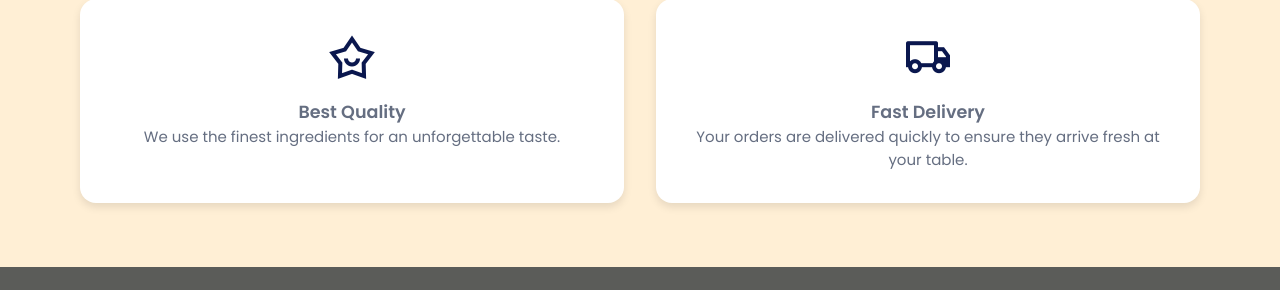
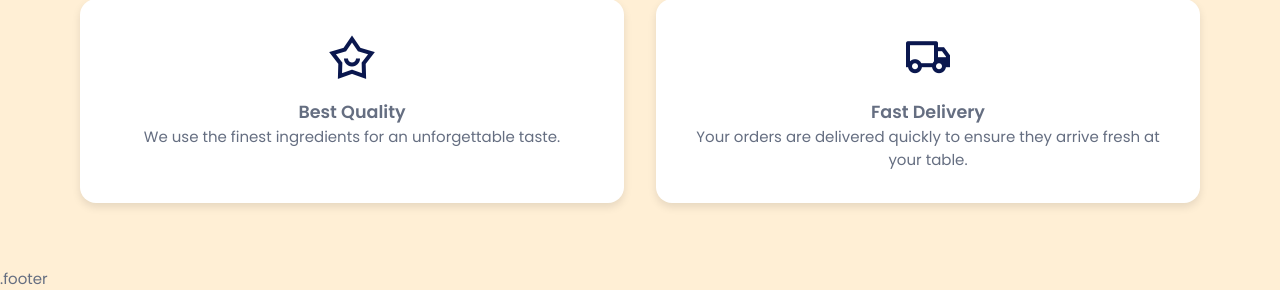
Before and after one commit to ahrisam/kitchen, a Django app: page / in a window 1280 px wide. Shown: the part 1298-1588 px from the top of the page. Before the commit the page ends 1565 px from the top, so only its background shows below. Run offline with Django 5.2, Linux system fonts and the light colour scheme; data comes from the database, SQL or seed files in the repository; both versions use the stored data as it was after the commit; some libraries are stand-ins or nearby versions.

Commit message:
Co-authored-by: ahrisam <ahrisam@users.noreply.github.com>

```diff
--- a/ecom/store/templates/index.html
+++ b/ecom/store/templates/index.html
@@ -61,6 +61,7 @@
             </div>
         </section>
     </main>
+    .footer
 
     <!--MAIN JS-->
     <script src="{% static 'js/index.js'%}"></script>
```
Also changed, not shown: ecom/db.sqlite3, 2 other files.
